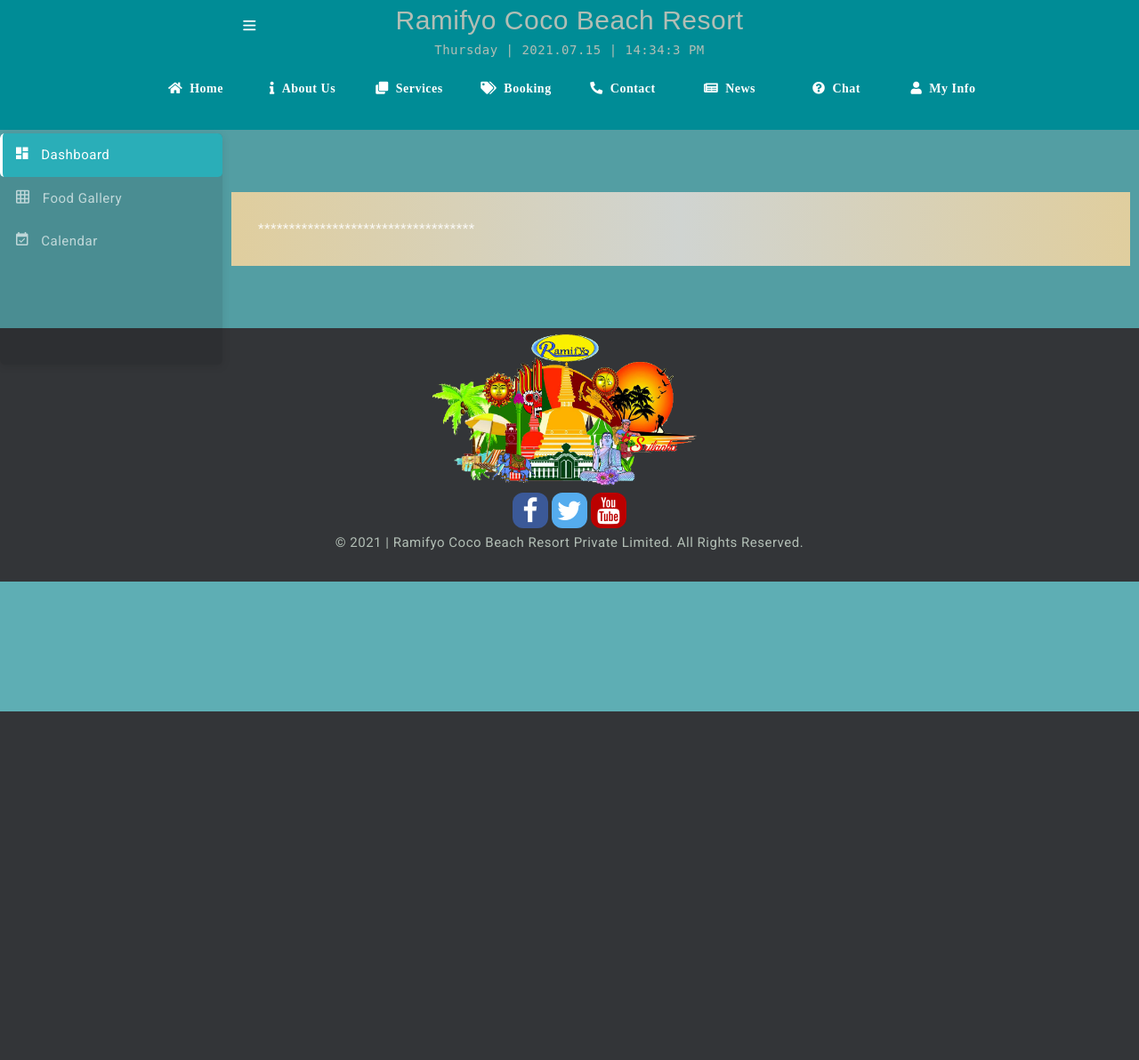
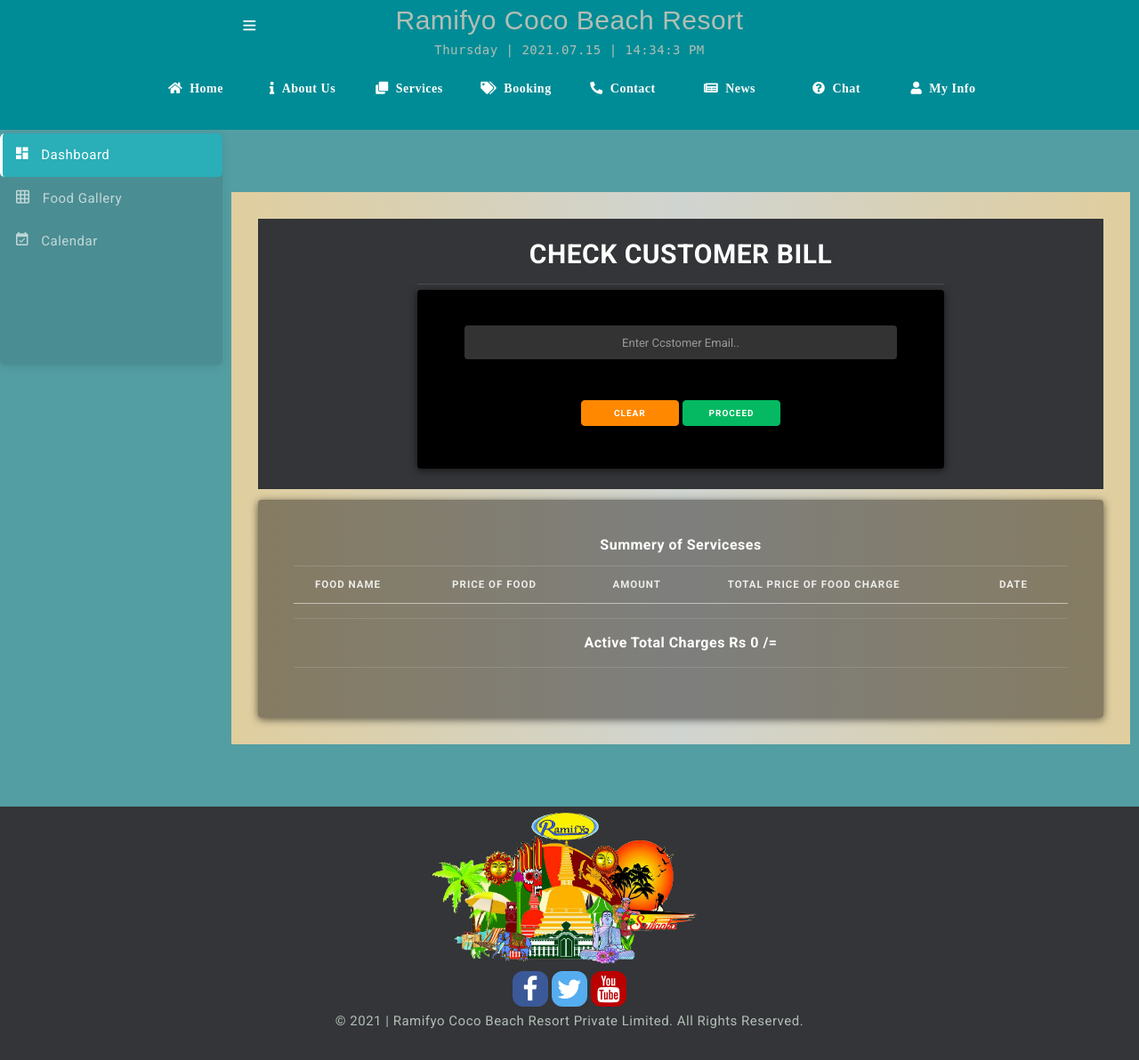
Before and after one commit to SameeraGurusinghe/RamifyoCocoBeachResort, a PHP site: page /employeedashbord.php in a window 1280 px wide. Shown: the whole page at 89% size. Before the commit the page ends 800 px from the top, so only its background shows below. Run offline with PHP 8.4, Linux system fonts and the light colour scheme; the visitor is signed in with stand-in values (Sample User, id 1); tables that the repository leaves empty or names only in its code hold one stand-in row (values such as "Sample post"); grey boxes marked "Sample" are stand-in pictures; lists and menus that the app fills with data are empty; some libraries are stand-ins or nearby versions.

Commit message:
search customer bill

```diff
--- a/employeedashbord.php
+++ b/employeedashbord.php
@@ -6,7 +6,8 @@
 }
 ?>
 <!--Session end-->
-
+<!--database connection-->
+<?php include_once("includes/dbconnection.php"); ?>
 
 <!DOCTYPE html>
 <html lang="en">
@@ -14,6 +15,17 @@
   <meta charset="utf-8"/>
   <meta http-equiv="X-UA-Compatible" content="IE=edge"/>
   <meta name="viewport" content="width=device-width, initial-scale=1, shrink-to-fit=no"/>
+  <script src="https://maxcdn.bootstrapcdn.com/bootstrap/4.4.1/js/bootstrap.min.js"></script>
+	<link href="https://stackpath.bootstrapcdn.com/bootstrap/4.1.3/css/bootstrap.min.css" rel="stylesheet" />
+  <link href="css/index.css" rel="stylesheet" type="text/css" media="all" />
+		<link href="css/fonts.css" rel="stylesheet" type="text/css" media="all" />
+		<link href="http://fonts.googleapis.com/css?family=Source+Sans+Pro:200,300,400,600,700,900|Quicksand:400,700|Questrial" rel="stylesheet" />
+		<link href="https://stackpath.bootstrapcdn.com/bootstrap/4.4.1/css/bootstrap.min.css" rel="stylesheet" type="text/css">
+		<script src="https://ajax.googleapis.com/ajax/libs/jquery/3.4.1/jquery.min.js"></script>
+		<script src="https://cdnjs.cloudflare.com/ajax/libs/popper.js/1.16.0/umd/popper.min.js"></script>
+		<script src="https://maxcdn.bootstrapcdn.com/bootstrap/4.4.1/js/bootstrap.min.js"></script>
+		<link href="https://stackpath.bootstrapcdn.com/bootstrap/4.1.3/css/bootstrap.min.css" rel="stylesheet" />
+		<script src="https://unpkg.com/sweetalert/dist/sweetalert.min.js"></script>
   <meta name="description" content=""/>
   <meta name="author" content=""/>
   <title>Employee Dashboard</title>
@@ -81,8 +93,114 @@
   <div class="container-fluid">
 
 <!--employee content code design start-->
-***********************************
+<!--*****************-->
+<div class="col d-flex justify-content-center">
+<div class="col-md-8">
+  <br>
+<h3 style="text-align: center;"><b>CHECK CUSTOMER BILL </b></h3>
+<hr>
+
+	<div class="card-Secondary" style="align: center;">
+		<div class="card bg-dark">
+			<div class="card-body text-center">
+
+			<form method="post" enctype="multipart/form-data">
+				<div class="form-group">
+					<div class="col-md-12">
+						<input type="text" class="form-control" name="un" placeholder="Enter Ccstomer Email.." style="text-align: center;" required><br>
+
+					</div>
+				</div>
+
+					<div class="p-2">
+						<button type="reset" class="btn btn-warning btn-sm" style="width: 110px; float: center;"><b>CLEAR</b></button>
+						<button type="submit" class="btn btn-success btn-sm" name="checkstatus" style="width:  110px; float: center;"><b>PROCEED</b></button>
+					</div>
+			</form>
+			</div></div></div> <br></div>
+    </div>
+
+
+
+
+
+
 <!--employee content code design end-->
+<br>
+<div class="row">
+      <div class="col-lg-12">
+        <div class="card">
+          <div class="card-body">
+            <div class="table-responsive">
+              <h5 class="card-title text-center">Summery of Serviceses</h5>
+
+              <table class="table table-sm">
+                <thead>
+                    <tr>
+                      <th scope="col">FOOD Name</th>
+                      <th scope="col">price of Food </th>
+                      <th scope="col">Amount</th>
+                      <th scope="col">Total Price of Food Charge </th>
+                      <th scope="col">Date</th>
+                    </tr>
+                </thead>
+
+                <tbody>
+                  <tr>
+
+                    <?php
+$Totalbill=0;
+           if(isset($_POST["checkstatus"])){
+           $mail = $_POST["un"];
+
+
+                    $tobill=0;
+                      $Result = mysqli_query($db,"SELECT * FROM foodorders WHERE customerid='$mail'");
+                      while($row=mysqli_fetch_array($Result)){
+                      $fname = $row["foodname"];
+                      $fprice = $row["price"];
+                      $foodamount = $row["amount"];
+                      $fooddate = $row["date"];
+                    ?>
+
+
+                      <td><?php echo " $fname";?> </td>
+                      <td><?php echo " $fprice";?> </td>
+                      <td><?php echo " $foodamount";?> </td>
+                      <td>
+                          <?php
+
+                      $tobill=$fprice*$foodamount;
+                      $Totalbill=$Totalbill+$tobill;
+
+
+                      echo "Rs $tobill/=";?> </td>
+
+
+                      <td><?php echo "$fooddate";?> </td>
+
+                  </tr>
+
+                    <?php
+                    }
+                  }
+                    ?>
+
+                </tbody>
+
+              </table>
+              <hr>
+              <h5 class="card-title text-center">  Active Total Charges <?php  echo "Rs $Totalbill /=";?></h5>
+
+             <hr>
+            </div></div>
+          </div>
+        </div>
+      </div>
+      <!--Noodles menu area end-->
+      </div>
+
+      </div>
 
 
 
```
